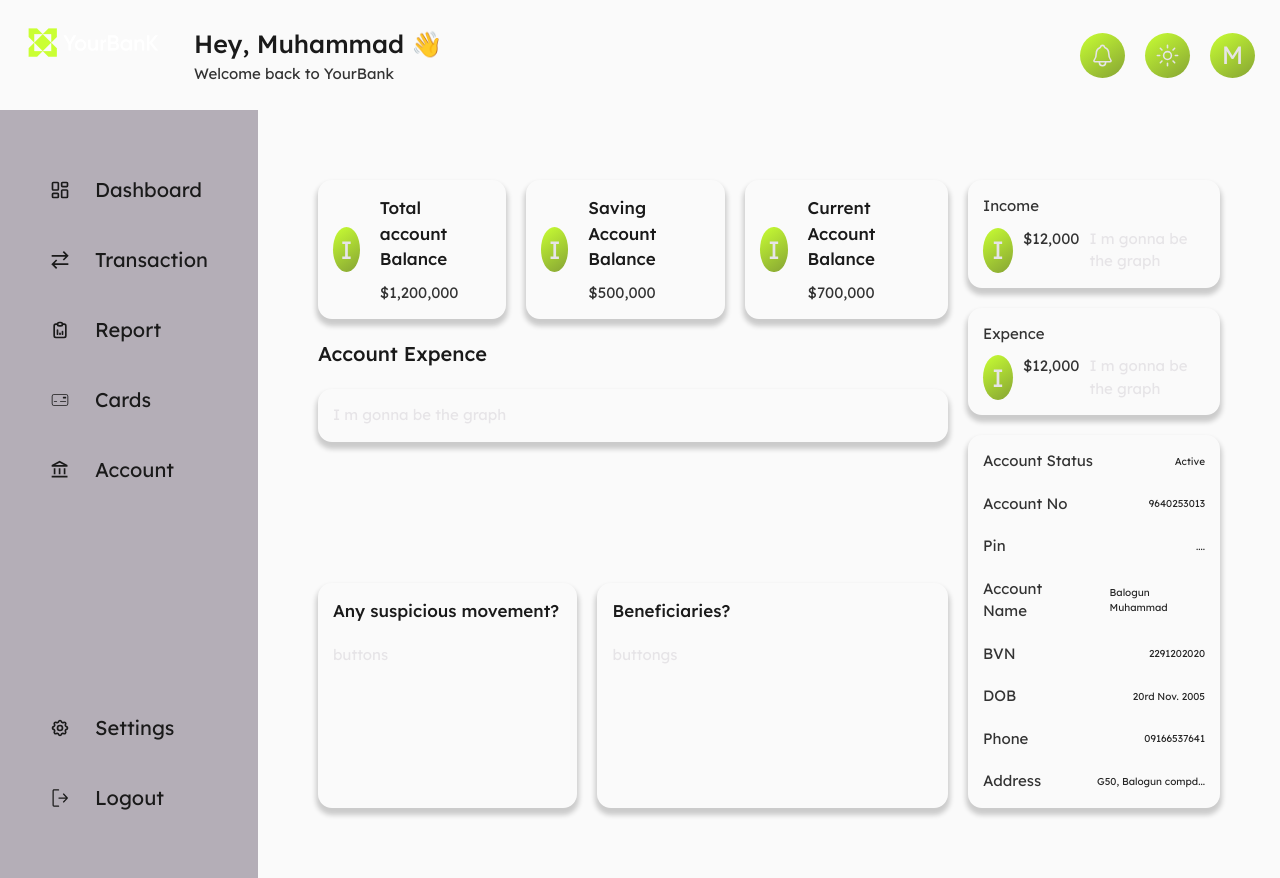
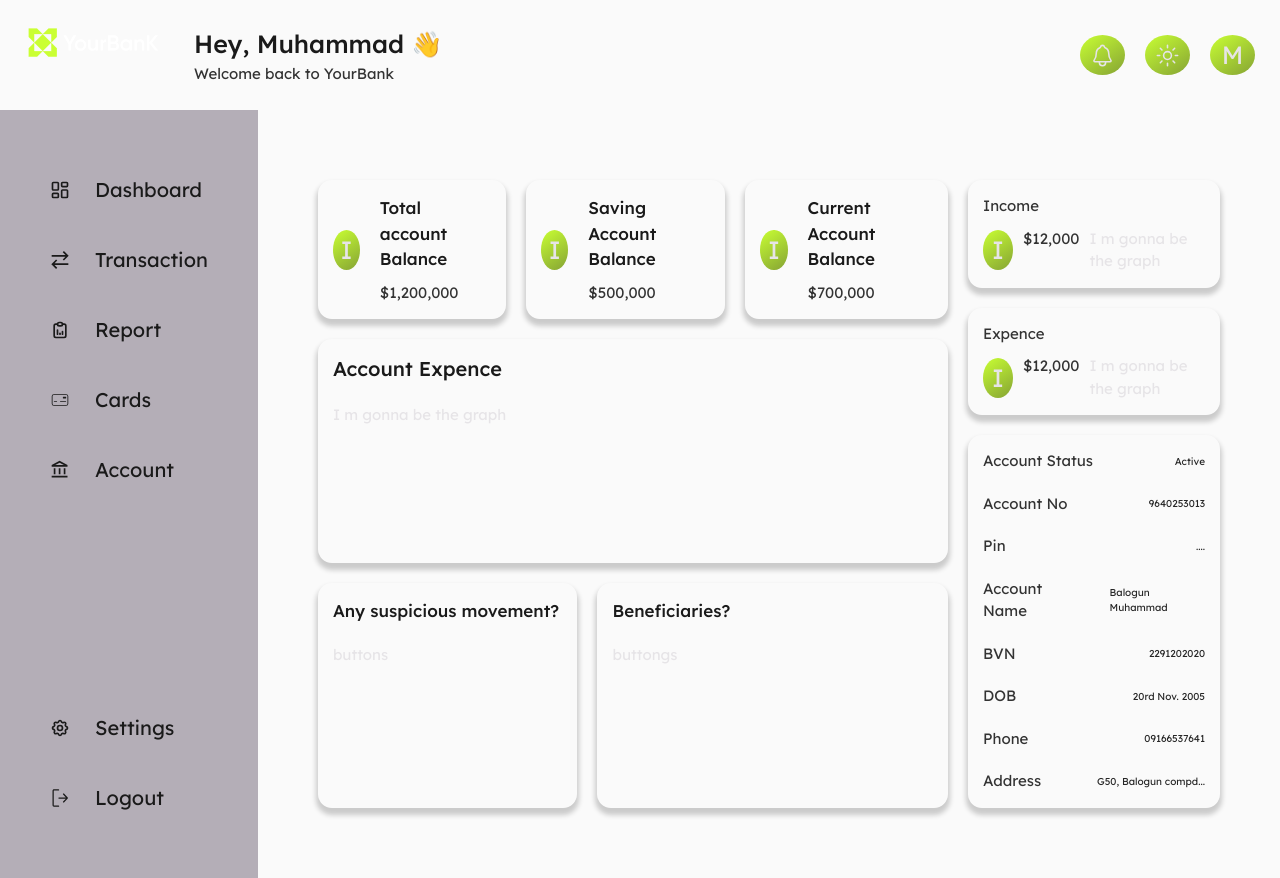
Before and after one commit to Muhammad0320/bank--f, a Next.js app: page /account in a window 1280 px wide. Built offline with nearby package versions, Linux system fonts and the light colour scheme.

Commit message:
chore:  update styles

```diff
--- a/components/UI/uiStyles.ts
+++ b/components/UI/uiStyles.ts
@@ -4,7 +4,7 @@ import styled from 'styled-components';
 import { ClampComponent } from '../../styles/clampBuilder';
 
 export const StyledIConContainer = styled.span`
-  height: ${() => ClampComponent(900, 1250, 3, 4.5)};
+  height: ${() => ClampComponent(900, 1250, 3, 4)};
   width: ${() => ClampComponent(900, 1250, 3, 4.5)};
 
   margin-block: auto;
@@ -42,6 +42,10 @@ export const FlexContainer = styled.div<{
   gap: ${prop => prop.$size === 'inherit' && 'inherit'};
   justify-content: ${prop => prop.$size === 'btw' && 'space-between'};
   align-items: ${prop => prop.$size === 'btw' && 'center'};
+
+  /* &:first-child:has(svg) {
+    width: max-content;
+  } */
 `;
 
 export const ImageContainer = styled.div`
--- a/src/app/(content)/account/style.ts
+++ b/src/app/(content)/account/style.ts
@@ -54,13 +54,11 @@ export const AccountExpenceContainer = styled(FlexContainer)`
   grid-column: 1 / 2;
   grid-row: 2 / 3;
 
-  div {
-    border-radius: ${() => ClampComponent(900, 1250, 1, 1.4)};
+  border-radius: ${() => ClampComponent(900, 1250, 1, 1.4)};
 
-    box-shadow: var(--box-shadow-light);
+  box-shadow: var(--box-shadow-light);
 
-    padding: ${() => ClampComponent(900, 1250, 1, 1.5)};
-  }
+  padding: ${() => ClampComponent(900, 1250, 1, 1.5)};
 `;
 
 export const AccountFooterContainer = styled.div`
```
Also changed, not shown: src/app/(content)/account/page.tsx (+0 -48 lines).
